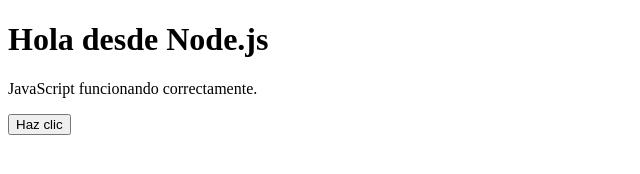
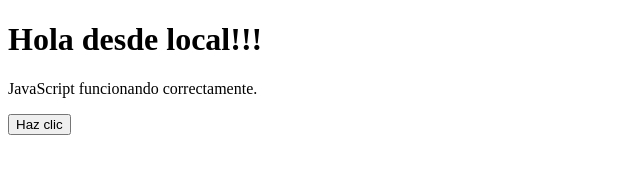
Before and after one commit to Tomate1519/servidor-b-sico, a website: page index.html in a window 1280 px wide. Shown: the full height of the page, 0-640 px from the left. Drawn offline with Linux system fonts and the light colour scheme.

```diff
--- a/index.html
+++ b/index.html
@@ -6,7 +6,7 @@
   <title>Servidor básico</title>
 </head>
 <body>
-  <h1>Hola desde Node.js</h1>
+  <h1>Hola desde local!!! </h1>
   <p id="mensaje">Cargando...</p>
   <button id="btn">Haz clic</button>
 
```
